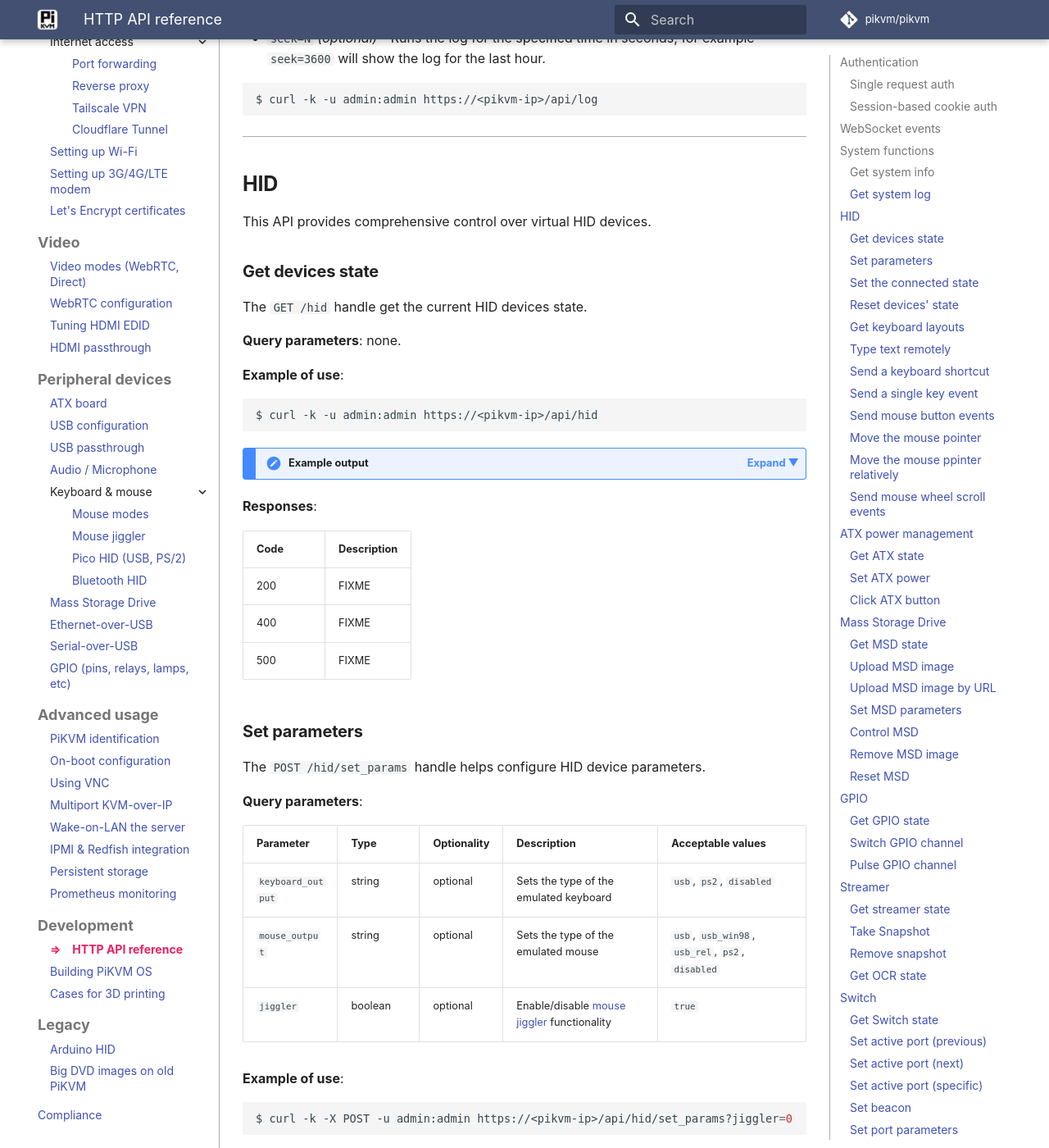
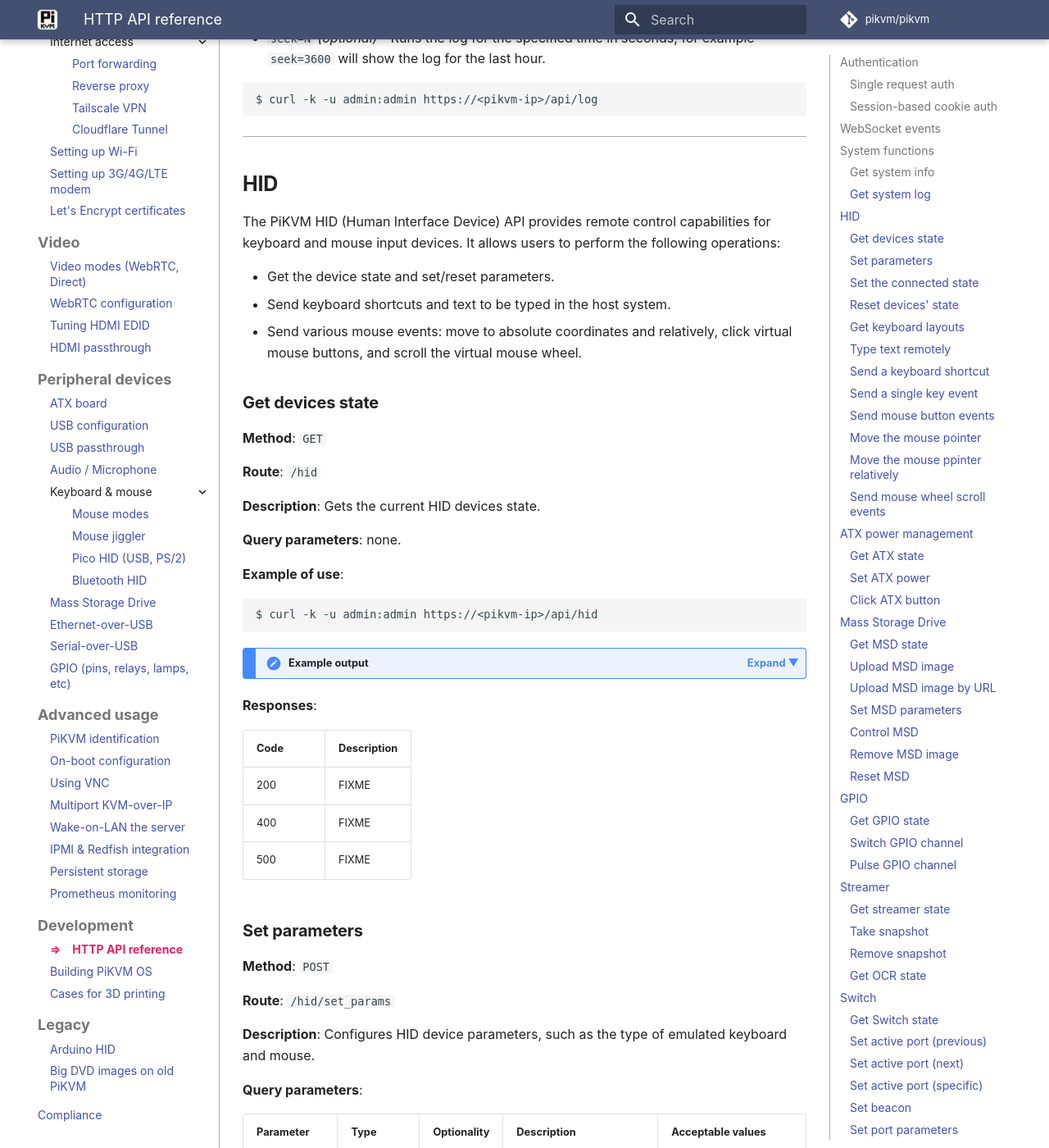
Before and after one commit to pikvm/pikvm, an MkDocs documentation site: the page built from docs/api.md, in a window 1280 px wide and 1400 px high, scrolled down 3555 px. Shown: the whole window at 82% size. Built offline with MkDocs 1.6.1 and Material for MkDocs 9.7.7, drawn with Linux system fonts in a browser that asks for light colours; some web fonts are replaced; comment, search, counter and statistics services are not loaded; some of the changed text lies outside the part shown.

Commit message:
Cleanup, part 1 of N
- Write short intro for HID and Streamer sections
- Fix the structure in HI and Streamer
- Standardize descriptions

````diff
--- a/docs/api.md
+++ b/docs/api.md
@@ -261,11 +261,19 @@
 -----
 ## HID
 
-This API provides comprehensive control over virtual HID devices.
+The PiKVM HID (Human Interface Device) API provides remote control capabilities for keyboard and mouse input devices. It allows users to perform the following operations:
+
+- Get the device state and set/reset parameters.
+- Send keyboard shortcuts and text to be typed in the host system.
+- Send various mouse events: move to absolute coordinates and relatively, click virtual mouse buttons, and scroll the virtual mouse wheel.
 
 ### Get devices state
 
-The `GET /hid` handle get the current HID devices state.
+**Method**: `GET`
+
+**Route**: `/hid`
+
+**Description**: Gets the current HID devices state.
 
 **Query parameters**: none.
 
@@ -326,7 +334,11 @@
 
 ### Set parameters
 
-The `POST /hid/set_params` handle helps configure HID device parameters.
+**Method**: `POST`
+
+**Route**: `/hid/set_params`
+
+**Description**: Configures HID device parameters, such as the type of emulated keyboard and mouse.
 
 **Query parameters**:
 
@@ -339,7 +351,9 @@
 **Example of use**:
 
 ``` sh
-$ curl -k -X POST -u admin:admin https://<pikvm-ip>/api/hid/set_params?jiggler=0
+$ curl -k -X POST \
+    -u admin:admin \
+    https://<pikvm-ip>/api/hid/set_params?jiggler=0
 ```
 
 ??? note "Example output"
@@ -360,9 +374,13 @@
 
 ### Set the connected state
 
-The `POST /hid/set_connected` handle set the HID devices connection state.
-
-**Available parameters**:
+**Method**: `POST`
+
+**Route**: `/hid/set_connected`
+
+**Description**: Sets the HID devices connection state.
+
+**Query parameters**:
 
 | Parameter | Type | Optionality | Description | Acceptable values |
 |-----------|------|-------------|-------------|-------------------|
@@ -371,7 +389,9 @@
 **Example of use**:
 
 ``` sh
-$ curl -k -X POST -u admin:admin https://<pikvm-ip>/api/hid/set_connected?connected=0
+$ curl -k -X POST \
+    -u admin:admin \
+    https://<pikvm-ip>/api/hid/set_connected?connected=0
 ```
 
 ??? note "Example output"
@@ -392,7 +412,11 @@
 
 ### Reset devices' state
 
-The `POST /hid/reset` handle resets HID devices to their initial state.
+**Method**: `POST`
+
+**Route**: `/hid/reset`
+
+**Description**: Resets HID devices to their initial state.
 
 **Query parameters**: none
 
@@ -420,7 +444,11 @@
 
 ### Get keyboard layouts
 
-The `GET /hid/keymaps` handle gets available keyboard layouts and the current defaults.
+**Method**: `GET`
+
+**Route**: `/hid/keymaps`
+
+**Description**: Gets available keyboard layouts and the current defaults.
 
 **Query parameters**: none
 
@@ -490,7 +518,11 @@
 
 ### Type text remotely
 
-The `POST /hid/print` handle transmits user-defined text to emulate typing it on the PiKVM by sequencing key presses.
+**Method**: `POST`
+
+**Route**: `/hid/print`
+
+**Description**: Transmits user-defined text to emulate typing it on the PiKVM by sequencing key presses.
 
 **Query parameters**:
 
@@ -503,7 +535,10 @@
 **Example of use**:
 
 ``` sh
-$ curl -k -X POST -u admin:admin -d "Einige Worte" https://<pikvm-ip>/api/hid/print?keymap=de
+$ curl -k -X POST \
+    -u admin:admin \
+    -d "Einige Worte" \
+    https://<pikvm-ip>/api/hid/print?keymap=de
 ```
 
 ??? note "Example output"
@@ -524,7 +559,11 @@
 
 ### Send a keyboard shortcut
 
-The `POST /hid/events/send_shortcut` handle sends a keyboard shortcut, or key combination, to be emulated on the PiKVM.
+**Method**: `POST`
+
+**Route**: `/hid/events/send_shortcut`
+
+**Description**: Sends a keyboard shortcut, or key combination, to be typed on the PiKVM.
 
 **Query parameters**:
 
@@ -535,7 +574,9 @@
 **Example of use**:
 
 ``` sh
-$ curl -k -X POST -u admin:admin https://<pikvm-ip>/api/hid/events/send_shortcut?keys=ControlLeft,KeyL
+$ curl -k -X POST \
+    -u admin:admin \
+    https://<pikvm-ip>/api/hid/events/send_shortcut?keys=ControlLeft,KeyL
 ```
 
 ??? note "Example output"
@@ -556,7 +597,11 @@
 
 ### Send a single key event
 
-The `POST /hid/events/send_key` handle transmits a command to emulate a single key press on the PiKVM.
+**Method**: `POST`
+
+**Route**: `/hid/events/send_key`
+
+**Description**: Transmits a command to emulate a single key press on the PiKVM.
 
 **Query parameters**:
 
@@ -569,7 +614,9 @@
 **Example of use**:
 
 ``` sh
-$ curl -k -X POST -u admin:admin https://<pikvm-ip>/api/hid/events/send_key?key=Delete
+$ curl -k -X POST \
+    -u admin:admin \
+    https://<pikvm-ip>/api/hid/events/send_key?key=Delete
 ```
 
 ??? note "Example output"
@@ -590,7 +637,11 @@
 
 ### Send mouse button events
 
-The `POST /hid/events/send_mouse_button` handle sends mouse button press/release events.
+**Method**: `POST`
+
+**Route**: `/hid/events/send_mouse_button`
+
+**Description**: Sends mouse button press/release events.
 
 **Query parameters**:
 
@@ -602,7 +653,9 @@
 **Example of use**:
 
 ``` sh
-$ curl -k -X POST -u admin:admin https://<pikvm-ip>/api/hid/events/send_mouse_button?button=left
+$ curl -k -X POST \
+    -u admin:admin \
+    https://<pikvm-ip>/api/hid/events/send_mouse_button?button=left
 ```
 
 ??? note "Example output"
@@ -623,7 +676,11 @@
 
 ### Move the mouse pointer
 
-The `POST /hid/events/send_mouse_move` handle moves the mouse pointer to user-defined coordinates where 0,0 is the center of the screen.
+**Method**: `POST`
+
+**Route**: `/hid/events/send_mouse_move`
+
+**Description**: Sends a command to move the mouse pointer to user-defined coordinates where 0,0 is the center of the screen.
 
 **Query parameters**:
 
@@ -635,7 +692,9 @@
 **Example of use**:
 
 ``` sh
-$ curl -k -X POST -u admin:admin https://<pikvm-ip>/api/hid/send_mouse_move?to_x=0&to_y=50
+$ curl -k -X POST \
+    -u admin:admin \
+    https://<pikvm-ip>/api/hid/send_mouse_move?to_x=0&to_y=50
 ```
 
 ??? note "Example output"
@@ -656,7 +715,11 @@
 
 ### Move the mouse ppinter relatively
 
-The `POST /hid/events/send_mouse_relative` handles moves the mouse pointer by a relative offset.
+**Method**: `POST`
+
+**Route**: `/hid/events/send_mouse_relative`
+
+**Description**: Sends a command to move the mouse pointer by a relative offset in pixels.
 
 **Query parameters**:
 
@@ -668,7 +731,9 @@
 **Example of use**:
 
 ``` sh
-$ curl -k -X POST -u admin:admin https://<pikvm-ip>/api/hid/send_mouse_relative?delta_x=20&delta_y=200
+$ curl -k -X POST \
+    -u admin:admin \
+    https://<pikvm-ip>/api/hid/send_mouse_relative?delta_x=20&delta_y=200
 ```
 
 ??? note "Example output"
@@ -689,7 +754,11 @@
 
 ### Send mouse wheel scroll events
 
-The `POST /hid/events/send_mouse_wheel` handle sends mouse wheel scroll events to the PiKVM.
+**Method**: `POST`
+
+**Route**: `/hid/events/send_mouse_wheel`
+
+**Description**: Sends mouse wheel scroll events to be emulated on the host by PiKVM.
 
 **Query parameters**:
 
@@ -698,10 +767,12 @@
 | `delta_x` | integer | required | Horizontal scroll delta | Any negative or positive integer value |
 | `delta_y` | integer | required | Vertical scroll delta | Any negative or positive integer value |
 
-**Example of use**: Send mouse wheel scroll events.
-
-``` sh
-$ curl -k -X POST -u admin:admin https://<pikvm-ip>/api/hid/send_mouse_wheel?delta_x=0&delta_y=200
+**Example of use**: Sends mouse wheel scroll events.
+
+``` sh
+$ curl -k -X POST \
+    -u admin:admin \
+    https://<pikvm-ip>/api/hid/send_mouse_wheel?delta_x=0&delta_y=200
 ```
 
 ??? note "Example output"
@@ -916,6 +987,12 @@
 
 ----
 ## Streamer
+
+The PiKVM Streamer API provides remote access to video stream capture and management functionality of PiKVM devices. It allows users perform the following operations:
+
+- Capture screenshots.
+- Perform optical character recognition (OCR) on captured images.
+- Monitor the streamer's operational status.
 
 ### Get streamer state
 
@@ -979,7 +1056,7 @@
 | 400 | FIXME |
 | 500 | FIXME |
 
-### Take Snapshot
+### Take snapshot
 
 **Method**: `GET`
 
@@ -1096,7 +1173,7 @@
 ----
 ## Switch
 
-This API provides handles to control the [PiKVM Switch](switch.md): get information, set active ports, and control beacons.
+The PiKVM Switch API provides handles to control the [PiKVM Switch](switch.md): get information, set active ports, and control beacons.
 
 The API heavily relies on specifying ports on the PiKVM Switch. There are two ways to do that: with continuous numbering or with float numbers. Both options are equally valid and supported.
 
@@ -1273,7 +1350,7 @@
 
 **Route**: `/switch/set_port_params`
 
-**Description**: Configure parameters for a specific port.
+**Description**: Configures parameters for a specific port.
 
 **Query parameters**:
 
@@ -1314,7 +1391,7 @@
 
 **Route**: `/switch/set_colors`
 
-**Description**: Set the beacon color for the PiKVM Switch and all switches in the downlink (where applicable).
+**Description**: Sets the beacon color for the PiKVM Switch and all switches in the downlink (where applicable).
 
 **Query parameters**:
 
@@ -1574,7 +1651,7 @@
 
 **Route**: `/redfish/v1`
 
-**Description**: Entry point for Redfish service discovery, returns basic service information and links to available resources. Doesn't require authentication.
+**Description**: Returns the basic Redfish service information and links to available resources. Doesn't require authentication.
 
 **Query parameters**: None.
 
````
Also changed, not shown: other parts of docs/api.md (+7 -7 lines).
